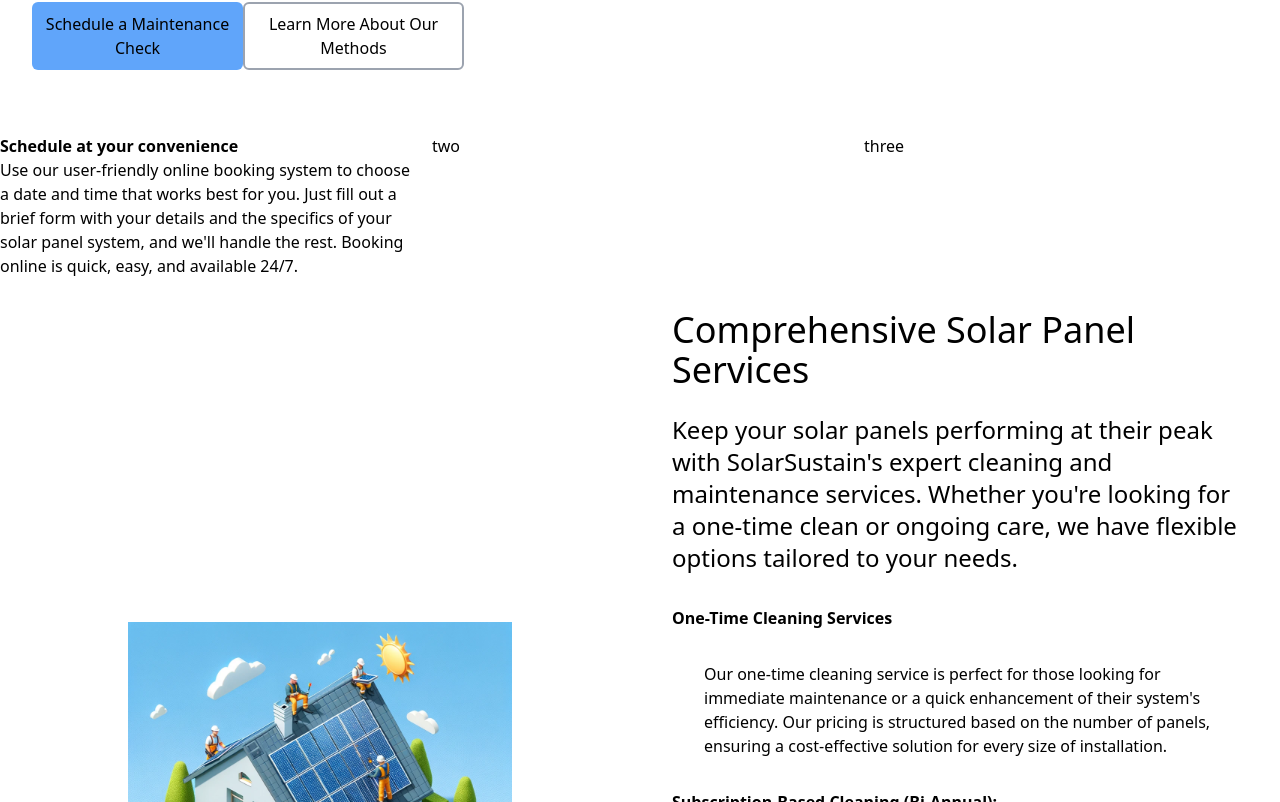
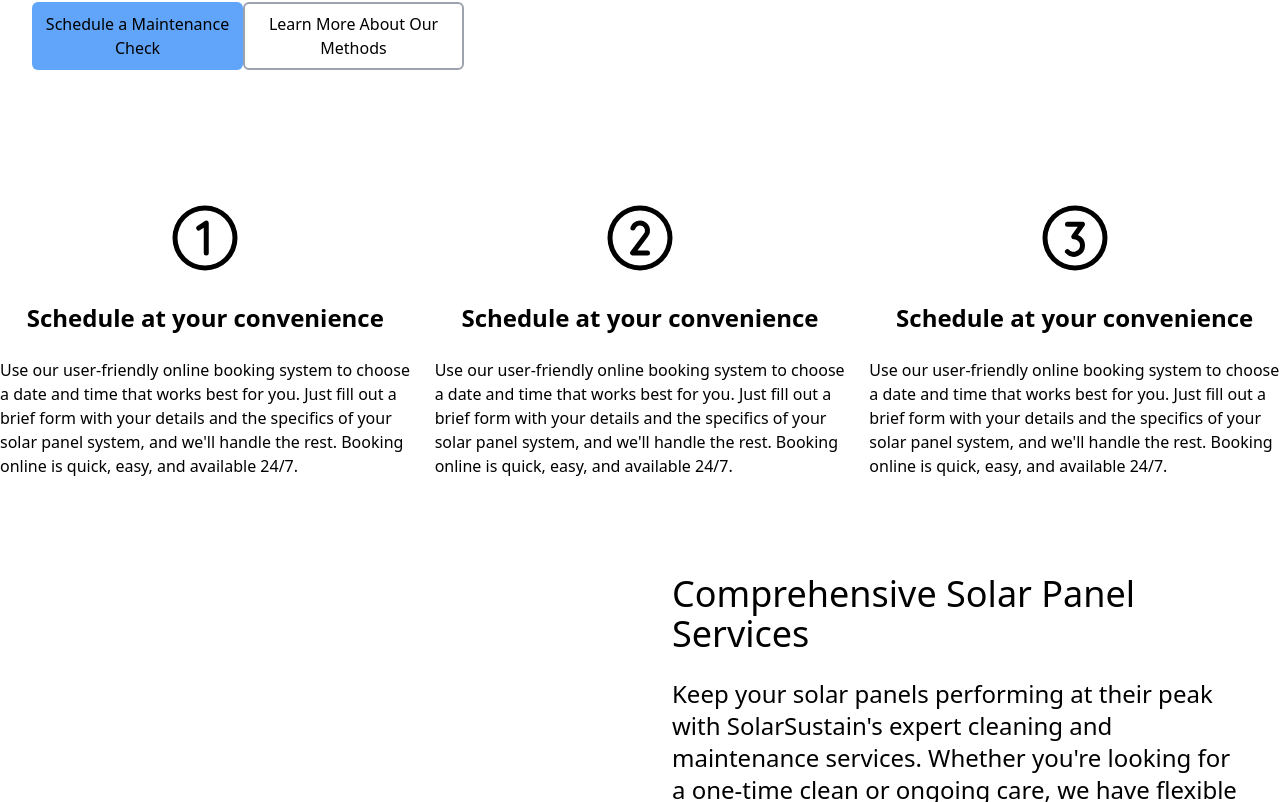
Before and after one commit to gerardojgarcia/solar_sustain_2, a Nuxt app: page / in a window 1280 px wide. Shown: the part 1238-2040 px from the top of the page. Built offline with nearby package versions, Linux system fonts and the light colour scheme.

Commit message:
finished process card layout - need to update copyl

```diff
--- a/components/ThePriceCards.vue
+++ b/components/ThePriceCards.vue
@@ -52,7 +52,7 @@ const cards = ref([
 
 </script>
 <template>
-    <div class="price-card-container grid grid-cols-1 py-16 dark:text-white dark:bg-black">
+    <div class="price-card-container grid grid-cols-1 py-16   dark:text-white dark:bg-black">
     <div class="px-60 flex justify-center flex-col items-center">
         <h3 class="pb-4 text-4xl ">Tailored Solar Panel Cleaning & Maintenance Plans</h3>
         <p class="price-cards-subheading text-2xl">Maximize the efficiency and lifespan of your solar panels with SolarSustain's professional cleaning and maintenance services. Choose from our tailored plans designed to fit different needs and scales of solar installations.</p>
@@ -62,7 +62,7 @@ const cards = ref([
     <div class="grid grid-cols-3 gap-4 mt-24" >
 
     <!-- Price Card -->
-        <div class="price-card p-8 mx-10 rounded-lg bg-gray-900 border-2 dark:hover:border-blue-200 duration-150 ease-in dark:hover:border-3 border-blue-400 hover:shadow-lg flex flex-col" v-for="card in cards" :key="card.id">
+        <div class="price-card p-8 mx-10 rounded-lg dark:bg-gray-900 border-2 hover:border-blue-600 dark:hover:border-blue-200 duration-150 ease-in dark:hover:border-3 border-blue-400 hover:shadow-lg flex flex-col" v-for="card in cards" :key="card.id">
         <p class="pre-title text-lg">{{card.pretitle}}</p>
         <p class="card-title text-4xl font-bold py-2">{{card.title}} </p>
         <p class="card-description text-xl">{{card.description}}</p>
--- a/components/TheProcess.vue
+++ b/components/TheProcess.vue
@@ -4,16 +4,25 @@
 </script>
 
 <template>
-    <section id="process" class="dark:bg-black">
+    <section id="process" class="dark:bg-black py-16">
 
-<div class="process-container container m-auto md:grid md:grid-cols-3 md:gap-4">
+<div class="process-container container m-auto md:grid md:grid-cols-3 md:gap-6">
 
-<div>
-    <strong>Schedule at your convenience</strong>
+<div class="process-card flex flex-col items-center space-y-6 ">
+    <Icon name="ph:number-circle-one" class="text-[5rem]"/>
+    <strong class="text-2xl">Schedule at your convenience</strong>
     <p class="process-description">Use our user-friendly online booking system to choose a date and time that works best for you. Just fill out a brief form with your details and the specifics of your solar panel system, and we'll handle the rest. Booking online is quick, easy, and available 24/7.</p>
 </div>
-<div>two</div>
-<div>three</div>
+<div class="process-card flex flex-col items-center space-y-6">
+    <Icon name="ph:number-circle-two" class="text-[5rem]"/>
+    <strong class="text-2xl">Schedule at your convenience</strong>
+    <p class="process-description">Use our user-friendly online booking system to choose a date and time that works best for you. Just fill out a brief form with your details and the specifics of your solar panel system, and we'll handle the rest. Booking online is quick, easy, and available 24/7.</p>
+</div>
+<div class="process-card flex flex-col items-center space-y-6">
+    <Icon name="ph:number-circle-three" class="text-[5rem]"/>
+    <strong class="text-2xl">Schedule at your convenience</strong>
+    <p class="process-description">Use our user-friendly online booking system to choose a date and time that works best for you. Just fill out a brief form with your details and the specifics of your solar panel system, and we'll handle the rest. Booking online is quick, easy, and available 24/7.</p>
+</div>
 
 </div>
 
--- a/components/TheTestimonials.vue
+++ b/components/TheTestimonials.vue
@@ -41,12 +41,12 @@ const testimonials = [
 
 </script>
 <template>
-    <div class="py-24 dark:bg-black  flex flex-col items-center justify-center">
+    <div class="py-24  dark:bg-black  flex flex-col items-center justify-center">
         <h4 class="text-5xl mb-16 w-[35vw] self-center">We're making everyday <span class="text-yellow-400">brighter</span> for our customers</h4>
         <div class="testimonial-container grid grid-cols-3 gap-4 mx-44">
 
 
-            <div class="testimonial-card p-6 border-2 hover:border-blue-200 hover:border-4 duration-200 ease-in border-blue-400 rounded-lg bg-gray-900 " v-for="testimonial in testimonials" :key="testimonial.id">
+            <div class="testimonial-card p-6 border-2 dark:hover:border-blue-200 hover:border-blue-600 duration-200 ease-in border-blue-400 rounded-lg dark:bg-gray-900 hover:shadow-lg" v-for="testimonial in testimonials" :key="testimonial.id">
 
 
                 <p class="quote text-lg">"{{testimonial.quote}}"</p>
@@ -55,7 +55,7 @@ const testimonials = [
                     <img :src="testimonial.image" class="mr-6 " width="50px" alt="image of person">
                     <div>
                         <p class="name font-bold text-lg">{{ testimonial.name }}</p>
-                        <p class="location text-gray-300">{{ testimonial.location }}</p>
+                        <p class="location text-gray-500 dark:text-gray-300">{{ testimonial.location }}</p>
                     </div>
 
 
```
